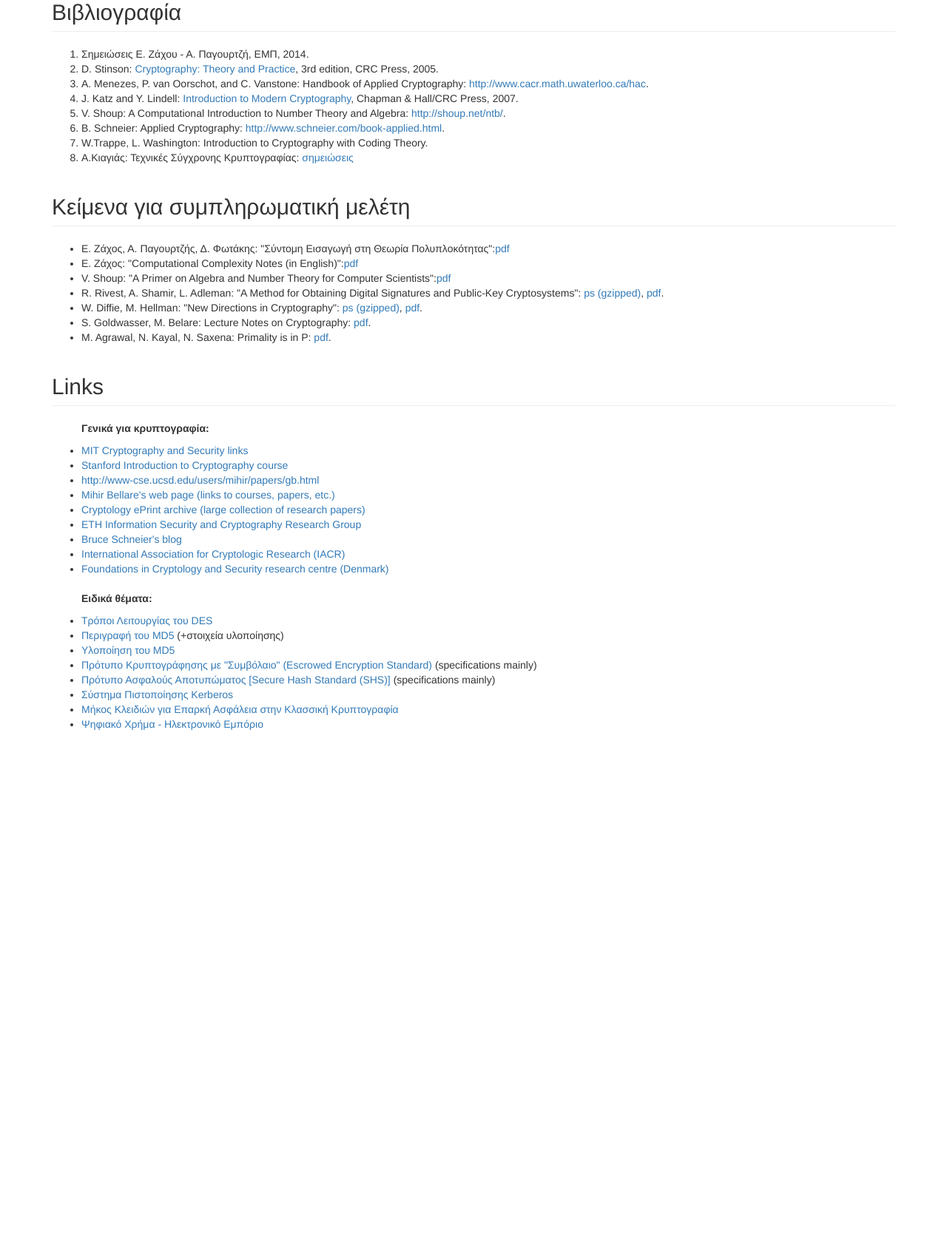
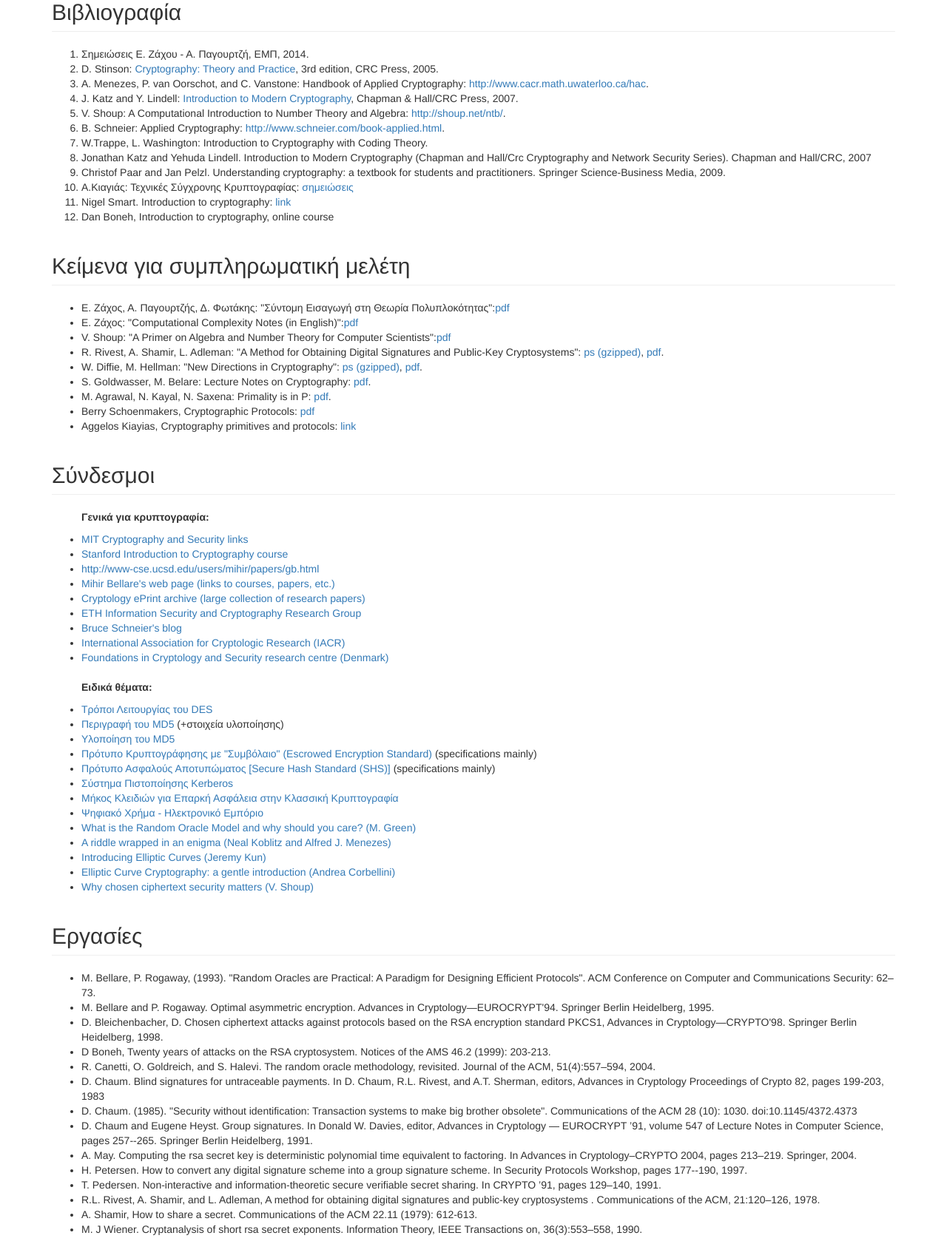
Before and after one commit to dionyziz/crypto-class, a Django app: page /references in a window 1280 px wide. Shown: the part 600-2282 px from the top of the page at 74% size. Before the commit the page ends 1587 px from the top, so only its background shows below. Run offline with Django 3.2, Linux system fonts and the light colour scheme; some libraries are stand-ins or nearby versions.

Commit message:
add more references

```diff
--- a/templates/references.html
+++ b/templates/references.html
@@ -22,7 +22,11 @@
                 <li>V. Shoup: A Computational Introduction to Number Theory and Algebra: <a href="http://shoup.net/ntb">http://shoup.net/ntb/</a>.</li>
                 <li>B. Schneier: Applied Cryptography: <a href="http://www.schneier.com/book-applied.html">http://www.schneier.com/book-applied.html</a>.</li>
                 <li>W.Trappe, L. Washington: Introduction to Cryptography with Coding Theory.</li>
+				<li>Jonathan Katz and Yehuda Lindell. Introduction to Modern Cryptography (Chapman and Hall/Crc Cryptography and Network Security Series). Chapman and Hall/CRC, 2007</li>
+				<li>Christof Paar and Jan Pelzl. Understanding cryptography: a textbook for students and practitioners. Springer Science-Business Media, 2009.</li>
                 <li>A.Κιαγιάς: Τεχνικές Σύγχρονης Κρυπτογραφίας: <a href="http://cgi.di.uoa.gr/~aggelos/crypto/page9/page9.html"> σημειώσεις </a> </li>
+				<li>Nigel Smart. Introduction to cryptography: <a href="http://goo.gl/b75I29">link</a></li>
+				<li>Dan Boneh, Introduction to cryptography, online course</li>
             </ol>
 
             <h2 class="page-header">Κείμενα για συμπληρωματική μελέτη</h2>
@@ -34,9 +38,11 @@
                 <li>W. Diffie, M. Hellman: "New Directions in Cryptography": <a href="documents/diffie76new.ps.gz">ps (gzipped)</a>, <a href="documents/diffie76new.pdf">pdf</a>.</li>
                 <li>S. Goldwasser, M. Belare: Lecture Notes on Cryptography: <a href="http://cseweb.ucsd.edu/users/mihir/papers/gb.html">pdf</a>.</li>
                 <li>M. Agrawal, N. Kayal, N. Saxena: Primality is in P: <a href="http://www.math.princeton.edu/%7Eannals/issues/2004/Sept2004/Agrawal.pdf">pdf</a>.</li>
-                </ul>
+				<li>Berry Schoenmakers, Cryptographic Protocols: <a href="http://www.win.tue.nl/~berry/2WC13/LectureNotes.pdf">pdf</a></li>
+				<li>Aggelos Kiayias, Cryptography primitives and protocols: <a href="http://crypto.di.uoa.gr/class/Kryptographia/Semeioseis_files/Cryptograph_Primitives_and_Protocols.pdf">link</a></li>
+            </ul>
 
-            <h2 class="page-header">Links</h2>
+            <h2 class="page-header">Σύνδεσμοι</h2>
             <ul>
                 <p><b>Γενικά για κρυπτογραφία:</b></p>
                 <li><a href="http://theory.lcs.mit.edu/%7Erivest/crypto-security.html">MIT Cryptography and Security links</a></li>
@@ -59,7 +65,33 @@
                 <li><a href="http://web.mit.edu/kerberos/www/">Σύστημα Πιστοποίησης Kerberos</a></li>
                 <li><a href="http://www.crypto.com/papers/keylength.ps">Μήκος Κλειδιών για Επαρκή Ασφάλεια στην Κλασσική Κρυπτογραφία</a></li>
                 <li><a href="http://www-cse.ucsd.edu/users/mihir/cse291-00/brands.ps">Ψηφιακό Χρήμα - Ηλεκτρονικό Εμπόριο</a></li>
+
+				<li><a href="http://blog.cryptographyengineering.com/2011/09/what-is-random-oracle-model-and-why.html">What is the Random Oracle Model and why should you care? (M. Green)</a></li>
+				<li><a href="http://eprint.iacr.org/2015/1018.pdf">A riddle wrapped in an enigma (Neal Koblitz and Alfred J. Menezes)</a></li>
+				<li><a href="http://jeremykun.com/2014/02/08/introducing-elliptic-curves/">Introducing Elliptic Curves (Jeremy Kun)</a></li>
+				<li><a href="http://andrea.corbellini.name/2015/05/17/elliptic-curve-cryptography-a-gentle-introduction/">Elliptic Curve Cryptography: a gentle introduction (Andrea Corbellini)</a></li>
+				<li><a href="http://www.shoup.net/papers/expo.pdf">Why chosen ciphertext security matters (V. Shoup)</a></li>
+
             </ul>
+
+			<h2 class="page-header">Εργασίες</h2>
+			<ul>
+				<li>M. Bellare, P. Rogaway, (1993). "Random Oracles are Practical: A Paradigm for Designing Efficient Protocols". ACM Conference on Computer and Communications Security: 62–73. </li>
+				<li>M. Bellare and P. Rogaway.  Optimal asymmetric encryption. Advances in Cryptology—EUROCRYPT'94. Springer Berlin Heidelberg, 1995.</li>
+				<li>D. Bleichenbacher, D.   Chosen ciphertext attacks against protocols based on the RSA encryption standard PKCS1, Advances in Cryptology—CRYPTO'98. Springer Berlin Heidelberg, 1998.</li>
+				<li>D Boneh, Twenty years of attacks on the RSA cryptosystem.  Notices of the AMS 46.2 (1999): 203-213.</li>
+				<li>R. Canetti, O. Goldreich, and S. Halevi.  The random oracle methodology, revisited. Journal of the ACM, 51(4):557–594, 2004.</li>
+				<li>D. Chaum. Blind signatures for untraceable payments. In D. Chaum, R.L. Rivest, and A.T. Sherman, editors, Advances in Cryptology Proceedings of Crypto 82, pages 199-203, 1983</li>
+				<li>D. Chaum. (1985). "Security without identification: Transaction systems to make big brother obsolete". Communications of the ACM 28 (10): 1030. doi:10.1145/4372.4373</li>
+				<li>D. Chaum and Eugene Heyst. Group signatures. In Donald W. Davies, editor, Advances in Cryptology — EUROCRYPT ’91, volume 547 of Lecture Notes in Computer Science, pages 257--265. Springer Berlin Heidelberg, 1991.</li>
+				<li>A. May. Computing the rsa secret key is deterministic polynomial time equivalent to factoring. In Advances in Cryptology–CRYPTO 2004, pages 213–219. Springer, 2004.</li>
+				<li>H. Petersen. How to convert any digital signature scheme into a group signature scheme. In Security Protocols Workshop, pages 177--190, 1997.</li>
+				<li>T. Pedersen. Non-interactive and information-theoretic secure verifiable secret sharing. In CRYPTO ’91, pages 129–140, 1991.</li>
+				<li>R.L. Rivest, A. Shamir, and L. Adleman, A method for obtaining digital signatures and public-key cryptosystems . Communications of the ACM, 21:120–126, 1978.</li>
+				<li>A. Shamir,  How to share a secret.  Communications of the ACM 22.11 (1979): 612-613.</li>
+				<li>M. J Wiener.  Cryptanalysis of short rsa secret exponents. Information Theory, IEEE Transactions on, 36(3):553–558, 1990.</li>
+			</ul>
+
             </main>
         </div>
 {% endblock %}
```
